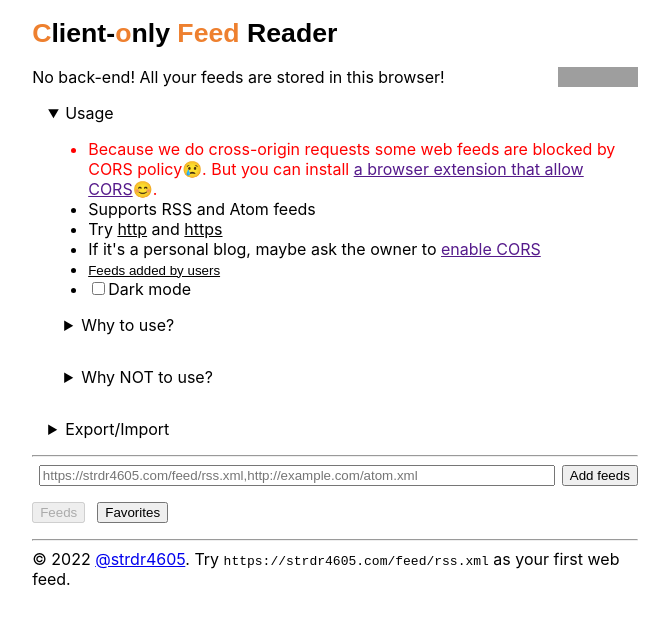
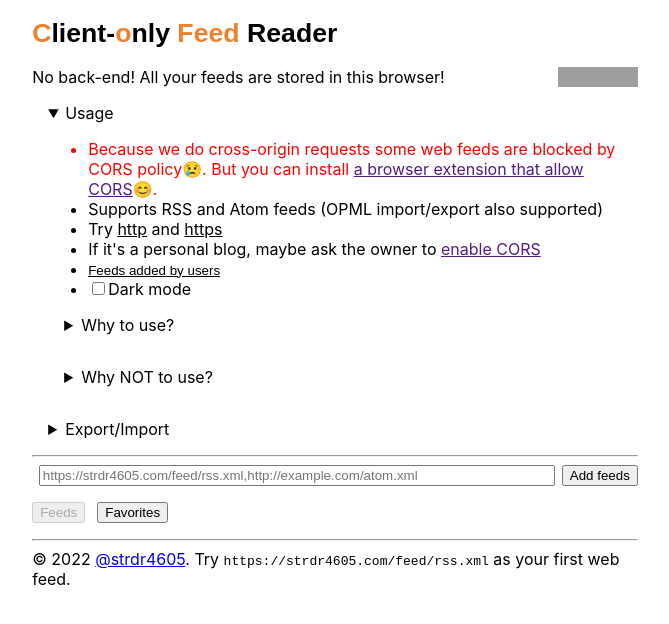
Before and after one commit to cofeed-19/cofeed-19.github.io, a React (Vite) app: page / in a window 1280 px wide. Both pictures are taken after a click on the heading "Usage". Shown: the top 624 px of the page, without its empty margins (305-974 px from the left). Built offline with nearby package versions, Linux system fonts and the light colour scheme; grey boxes are pictures that could not be loaded.

Commit message:
fix: YYYY-MM-DD filenames, add OPML notes to UI

```diff
--- a/src/components/ExportImportForm/ExportImportForm.tsx
+++ b/src/components/ExportImportForm/ExportImportForm.tsx
@@ -52,6 +52,7 @@ export function ExportImportForm() {
       </div>
       <hr />
       <p>Import from file</p>
+      <p>Supports JSON (from another cofeed instance) or OPML (from any RSS reader).</p>
       <input type="file" name="my_files[]" accept=".json,.opml" onChange={onFileLoad} />
     </details>
   );
--- a/src/components/Header/Header.tsx
+++ b/src/components/Header/Header.tsx
@@ -60,7 +60,7 @@ export function Header({ onNavigate }: HeaderProps) {
             </a>
             😊.
           </li>
-          <li>Supports RSS and Atom feeds</li>
+          <li>Supports RSS and Atom feeds (OPML import/export also supported)</li>
           <li>
             Try <u>http</u> and <u>https</u>
           </li>
```
